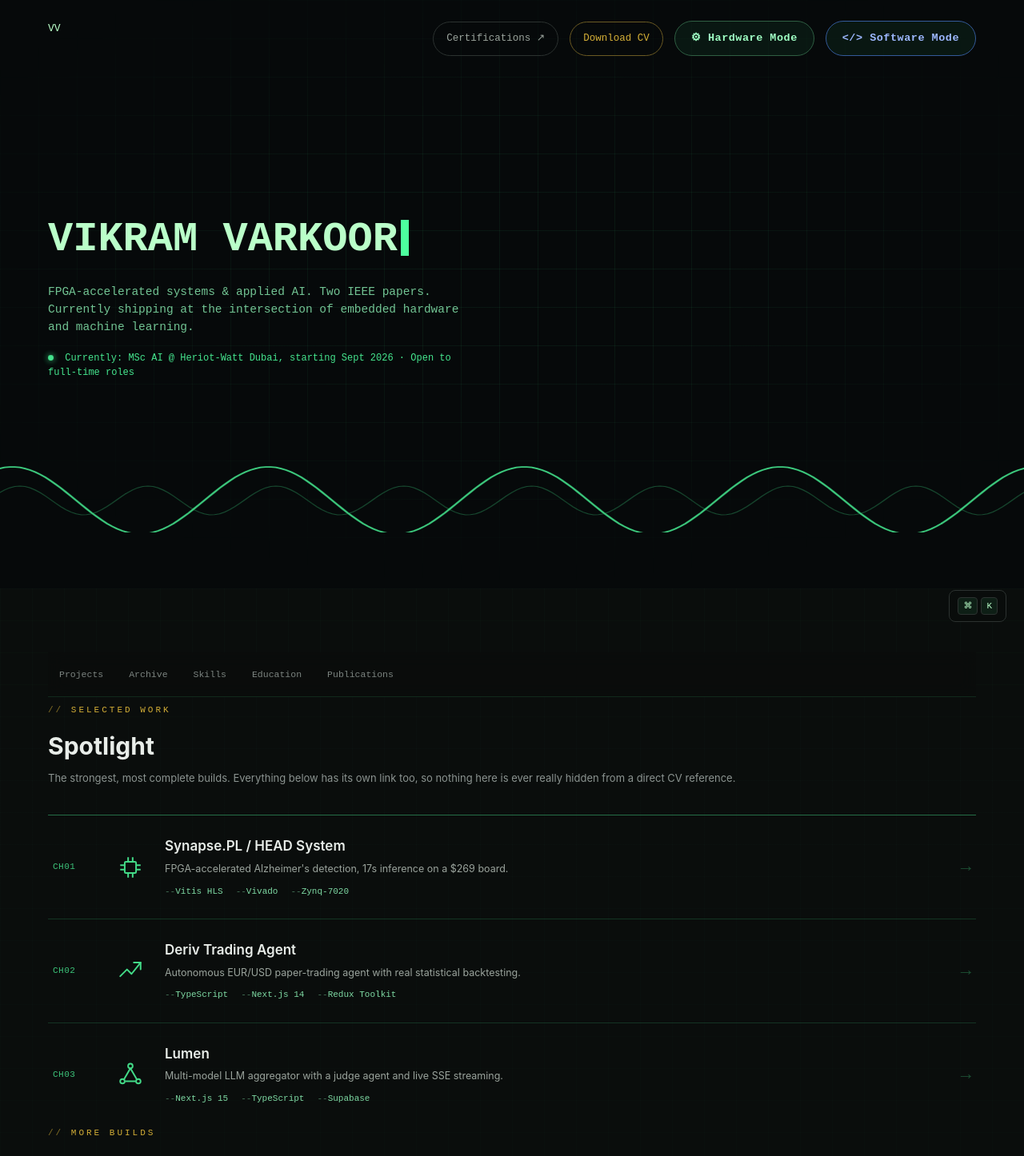
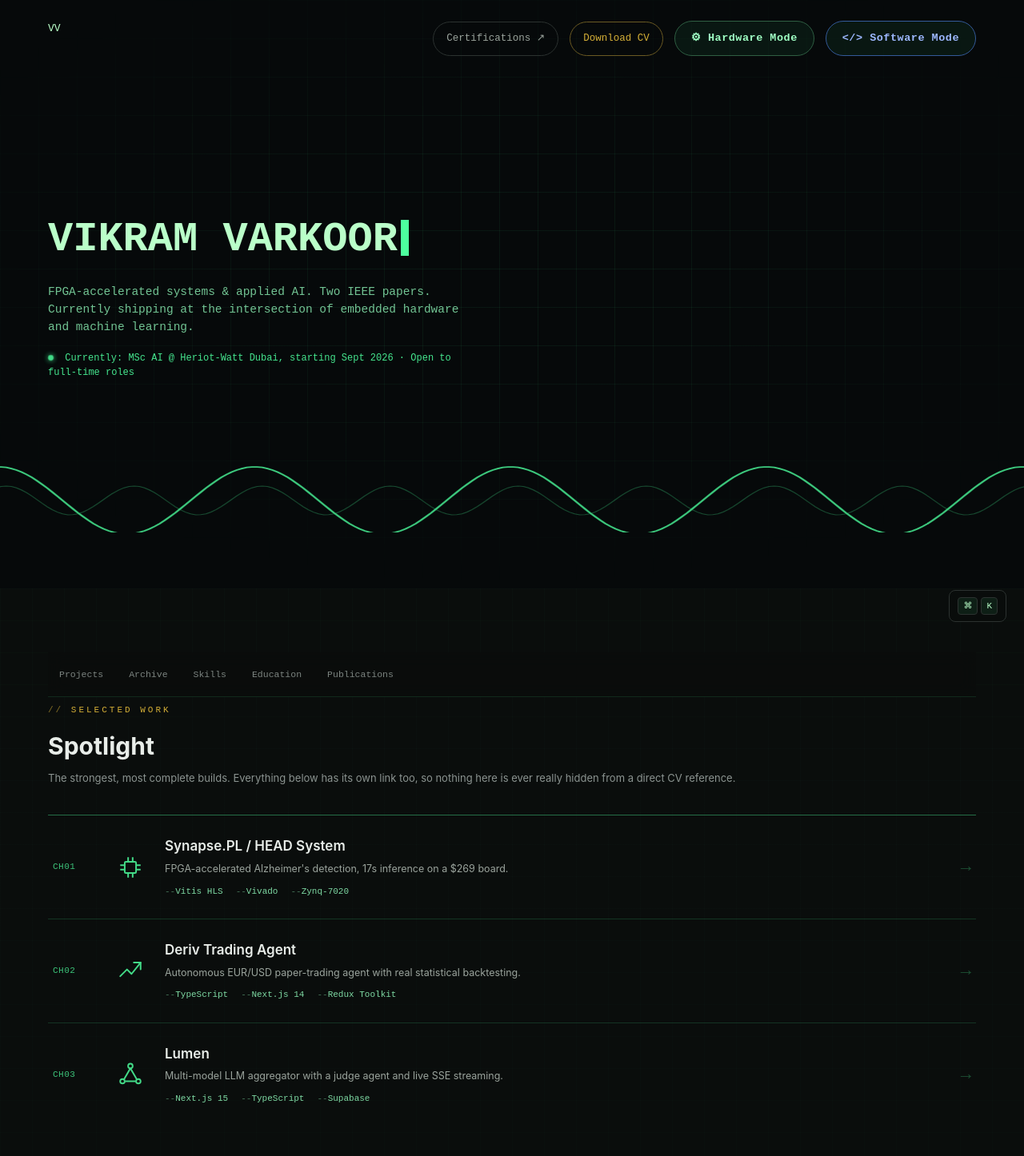
Before and after one commit to VikramVarkoor/Portfolio, a Next.js app: page / in a window 1280 px wide. Shown: the top 1446 px of the page at 80% size. Built offline with nearby package versions, Linux system fonts and the light colour scheme.

Commit message:
Portfolio update 2026-09-11 14:38

```diff
--- a/src/app/globals.css
+++ b/src/app/globals.css
@@ -45,7 +45,11 @@ a { color: inherit; }
 .home-body .scope-bg { position: absolute; inset: 0; opacity: 0.5; background-image: linear-gradient(rgba(77,255,158,0.035) 1px, transparent 1px), linear-gradient(90deg, rgba(77,255,158,0.035) 1px, transparent 1px); background-size: 40px 40px; mask-image: linear-gradient(180deg, black, transparent 85%); }
 .home-body > * { position: relative; z-index: 2; }
 .home-body .kicker { font-size: 11px; letter-spacing: 3px; color: #d4af37; text-transform: uppercase; margin-top: 64px; padding-top: 28px; margin-bottom: 14px; font-family: monospace; scroll-margin-top: 66px; border-top: 1px solid rgba(77,255,158,0.14); }
-.home-body .kicker:first-of-type { margin-top: 0; padding-top: 0; border-top: none; }
+/* Each section kicker now lives inside its own Reveal wrapper (a separate
+   parent div for the scroll-in animation), which means :first-of-type would
+   match every one of them, not just the actual first section on the page.
+   Use an explicit class on that first kicker instead. */
+.home-body .kicker.kicker-first { margin-top: 0; padding-top: 0; border-top: none; }
 .subnav { position: sticky; top: 0; z-index: 40; display: flex; gap: 4px; padding: 12px 0; margin-bottom: 8px; background: rgba(10,13,12,0.9); backdrop-filter: blur(10px); border-bottom: 1px solid rgba(77,255,158,0.12); overflow-x: auto; }
 .subnav a { flex-shrink: 0; font-family: 'Courier New', monospace; font-size: 11.5px; color: #7c8480; text-decoration: none; padding: 6px 13px; border-radius: 20px; border: 1px solid transparent; white-space: nowrap; transition: all 0.15s; }
 .subnav a:hover { color: #9fffc4; border-color: rgba(77,255,158,0.3); background: rgba(77,255,158,0.05); }
--- a/src/app/page.tsx
+++ b/src/app/page.tsx
@@ -88,7 +88,7 @@ export default function Home() {
         </div>
 
         <Reveal>
-        <div className="kicker" id="sec-projects">Selected Work</div>
+        <div className="kicker kicker-first" id="sec-projects">Selected Work</div>
         <h2>Spotlight</h2>
         <div className="subhead">
           The strongest, most complete builds. Everything below has its own link too, so nothing here is ever really hidden from a direct CV reference.
```
